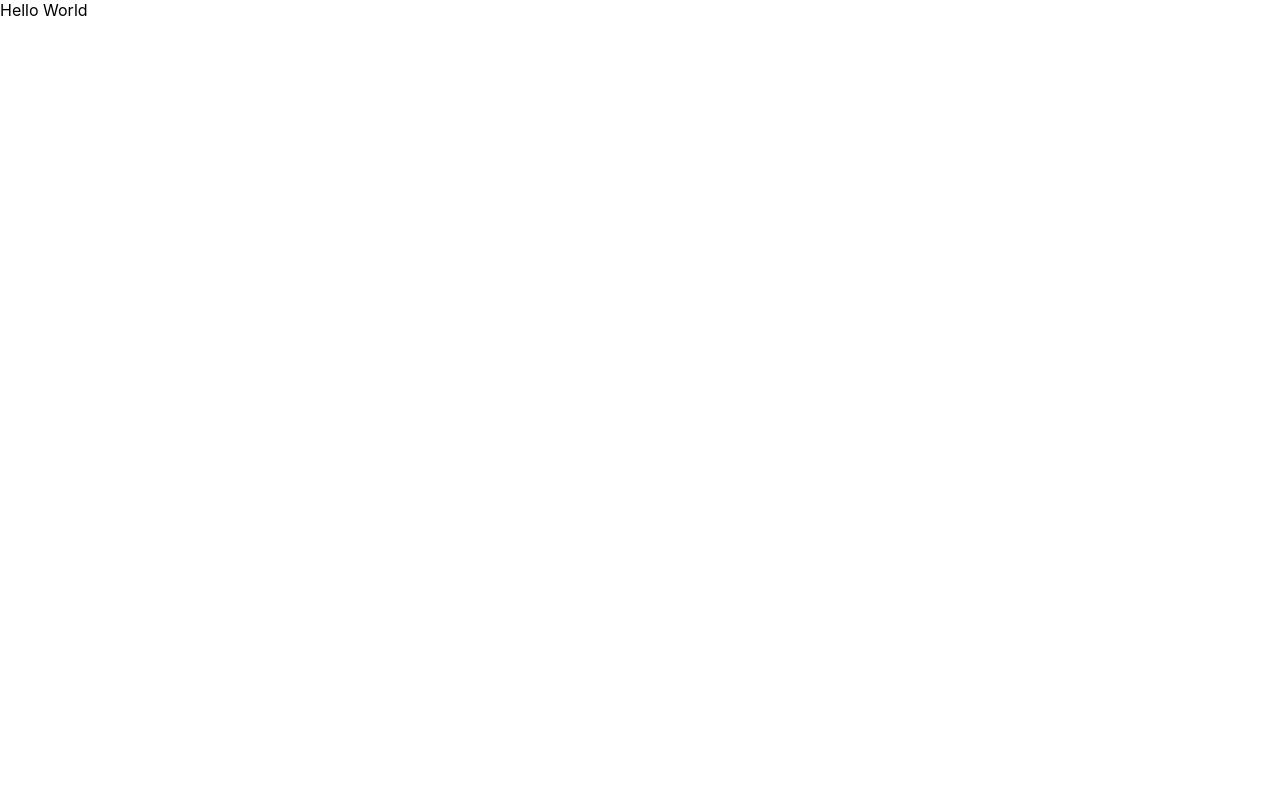
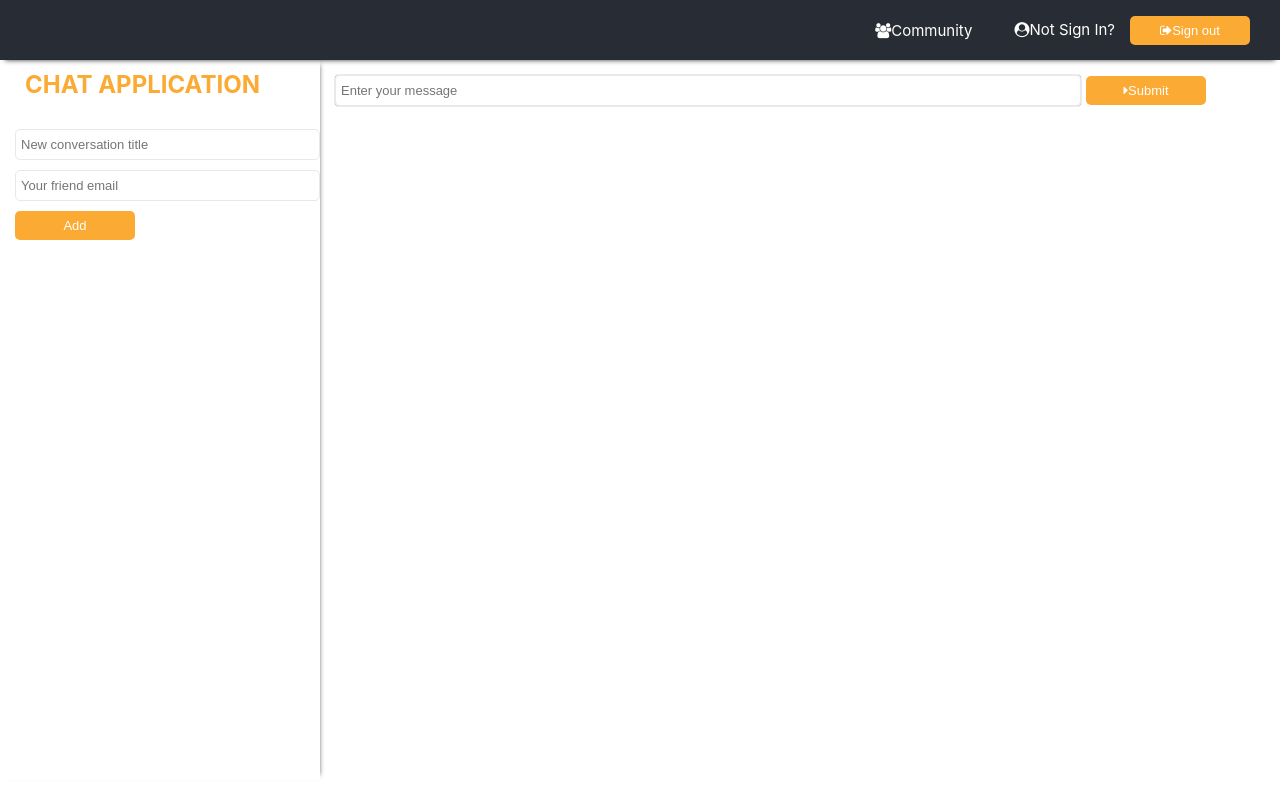
Before and after one commit to LocNguyen2000/chat-app-mern, a React (Create React App) app: page / in a window 1280 px wide. Built offline with nearby package versions, Linux system fonts and the light colour scheme.

Commit message:
connect be with fe in login

```diff
--- a/package.json
+++ b/package.json
@@ -12,6 +12,7 @@
     "@types/react-dom": "^17.0.0",
     "@types/react-router-dom": "^5.1.8",
     "axios": "^0.21.1",
+    "dotenv": "^8.2.0",
     "react": "^17.0.2",
     "react-dom": "^17.0.2",
     "react-router-dom": "^5.2.0",
--- a/src/App.tsx
+++ b/src/App.tsx
@@ -8,17 +8,17 @@ import LoginContainer from "./components/LoginContainer";
 import "./App.css";
 
 function App() {
+
   return (
     <div className="App">
       <Switch>
-        <Route exact path = '/'>Hello World</Route>
         <Route exact path = '/login'>
           <LoginContainer/>
         </Route>
         <Route exact path = '/register'>
           <RegisterContainer/>
         </Route>
-        <Route path = '/home'>
+        <Route exact path = '/'>
           <NavBar></NavBar>
           <div className="body">
             <ConversationsContainer />
--- a/src/components/LoginContainer.tsx
+++ b/src/components/LoginContainer.tsx
@@ -1,47 +1,65 @@
-import React, { useState, useEffect } from "react";
+import React, { useState } from "react";
 import "../css/LoginContainer.css";
-import axios from "axios";
+import axios, { AxiosResponse, AxiosError } from "axios";
+import { Redirect } from "react-router-dom";
+import { localApi } from "../config";
 
 export default function LoginContainer() {
   const [userMail, setUserMail] = useState<string | undefined>();
   const [password, setPassword] = useState<string | undefined>();
   const [error, setError] = useState<string>();
   const [success, setSuccess] = useState<string>();
+  const [isLogin, setIsLogin] = useState<Boolean>(false);
 
   const updateEmailState = (e: any) => {
     e.preventDefault();
-    console.log(e.target.value);
-
     setUserMail(e.target.value);
   };
   const updatePassword = (e: any) => {
     e.preventDefault();
-    console.log(e.target.value);
-
     setPassword(e.target.value);
   };
+
   const submitHandler = (e: any) => {
     e.preventDefault();
-    console.log(userMail, " ", password);
 
     if (userMail && password) {
-      alert(userMail + " " + password);
-      setSuccess('Login successfully')
+      console.log(userMail + " " + password);
 
-      // axios.post('http://localhost:8000/user/login', {
-      //   email: userMail,
-      //   password: password,
-      // }).then((token) => {
-      //   console.log(token);
-      //   setSuccess('Login successfully')
-      // }).catch(err => {
-      //   console.log(err);
-      //   setError(err.message)
-      // })
+      axios
+        .post( localApi + "/user/login", {
+          email: userMail,
+          password: password,
+        })
+        .then((response: AxiosResponse) => {
+          console.log(response);
+          alert("switch to chat page");
+          setSuccess("Login successfully");
+          setError("");
+          setIsLogin(true);
+        })
+        .catch((err: AxiosError) => {
+          console.log(err);
+          if (
+            err.response!.status === 400 ||
+            err.response!.status === 409 ||
+            err.response!.status === 500
+          ) {
+            setError(err.response?.data);
+            setSuccess("");
+          } else {
+            setError("Unrecognized Error");
+            setSuccess("");
+          }
+        });
+    } else {
+      setError("Login failed");
+      setSuccess("");
     }
-    else setError('Login failed')
-
   };
+  if (isLogin) {
+    return <Redirect to="/" />;
+  }
 
   return (
     <div className="log-in-container">
@@ -62,6 +80,7 @@ export default function LoginContainer() {
               name="email"
               placeholder=" Email"
               onChange={updateEmailState}
+              required
             />
           </div>
 
@@ -71,17 +90,21 @@ export default function LoginContainer() {
               name="password"
               placeholder=" Password"
               onChange={updatePassword}
+              required
             />
           </div>
 
-          <div className="message message-error" >{error}</div>
-          <div className="message message-success" >{success}</div>
+          <div className="message message-error">{error}</div>
+          <div className="message message-success">{success}</div>
 
           <div className="form-footer">
             <a id="form-link" href="/register">
               Not yet have an account? Register
             </a>
-            <button type='submit' id="log-in-btn"> Login </button>
+            <button type="submit" id="log-in-btn">
+              {" "}
+              Login{" "}
+            </button>
           </div>
         </form>
       </div>
--- /dev/null
+++ b/src/config/index.ts
@@ -0,0 +1,3 @@
+export const localApi= "http://localhost:8000"
+export const serverApi= ""
+export const secretKey = "mysecret"
--- a/tsconfig.json
+++ b/tsconfig.json
@@ -21,6 +21,6 @@
     "jsx": "react-jsx"
   },
   "include": [
-    "src"
+    "src/**/*.ts"
   ]
 }
```
Also changed, not shown: 1 other file (tests, documents, lock files or other folders).
